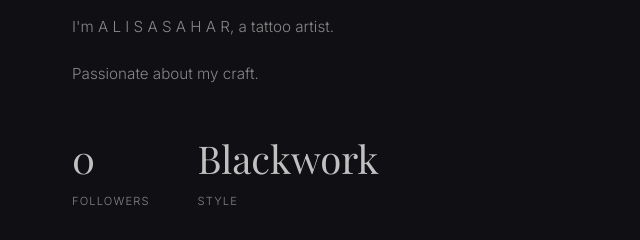
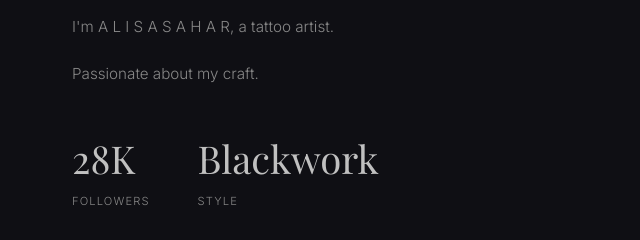
Before and after one commit to BayouWebStudio/junkjane, a plain HTML site: page index.html in a window 1280 px wide. Shown: the part 1200-1440 px from the top of the page, 0-640 px from the left. Drawn offline with nearby package versions, Linux system fonts and the light colour scheme.

Commit message:
Fix: Update follower count to 28K in index too

```diff
--- a/index.html
+++ b/index.html
@@ -134,7 +134,7 @@
         <h2 class="fade-up">The Art Behind the Artist</h2>
         <div class="about-text"><p class="fade-up">I'm A L I S A  S A H A R, a tattoo artist.</p><p class="fade-up">Passionate about my craft.</p></div>
         <div class="stats-row fade-up">
-          <div><div class="stat-num">0</div><div class="stat-label">Followers</div></div>
+          <div><div class="stat-num">28K</div><div class="stat-label">Followers</div></div>
           <div><div class="stat-num">Blackwork</div><div class="stat-label">Style</div></div>
         </div>
         <a href="./about.html" class="about-link fade-up">Read More &#x2192;</a>
```
